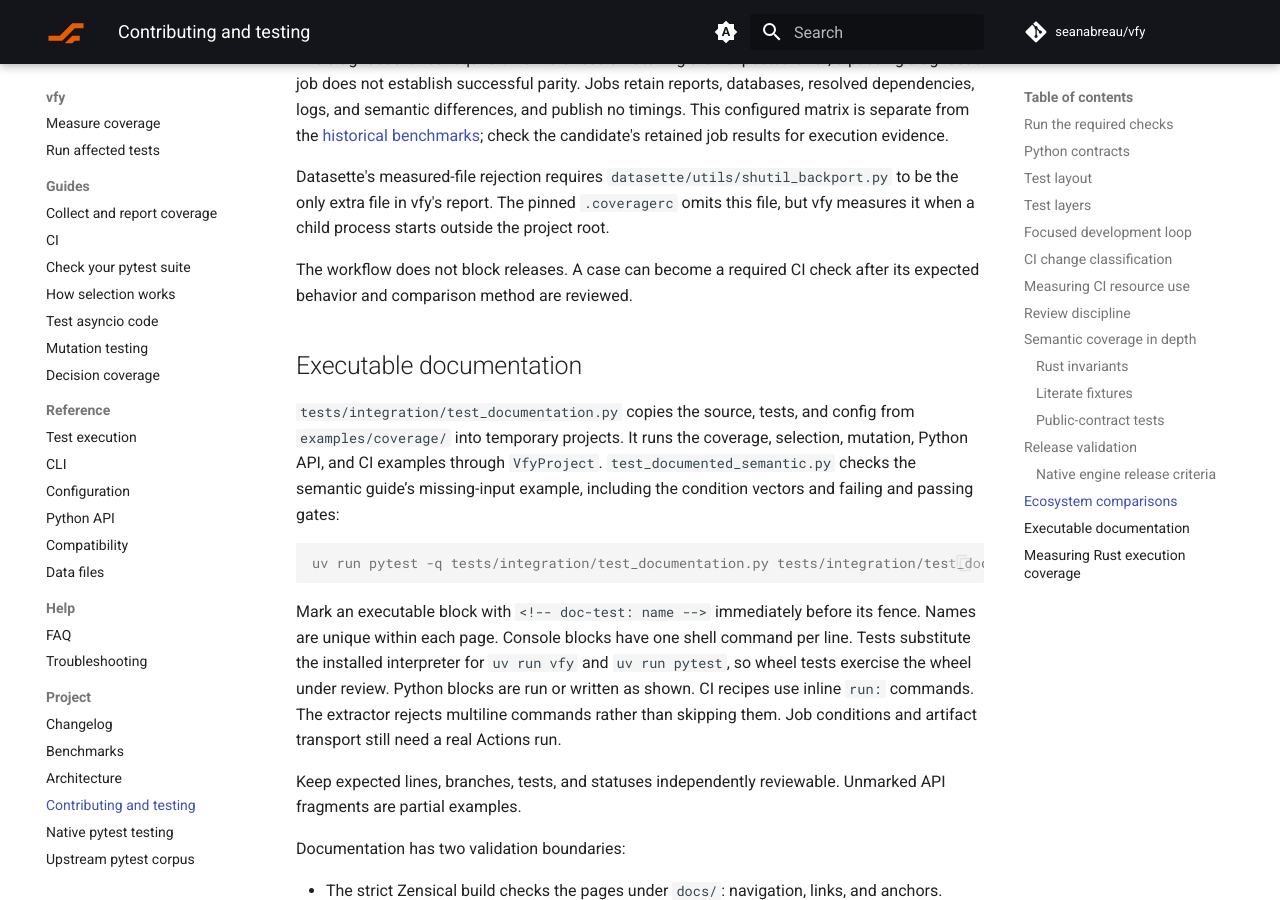
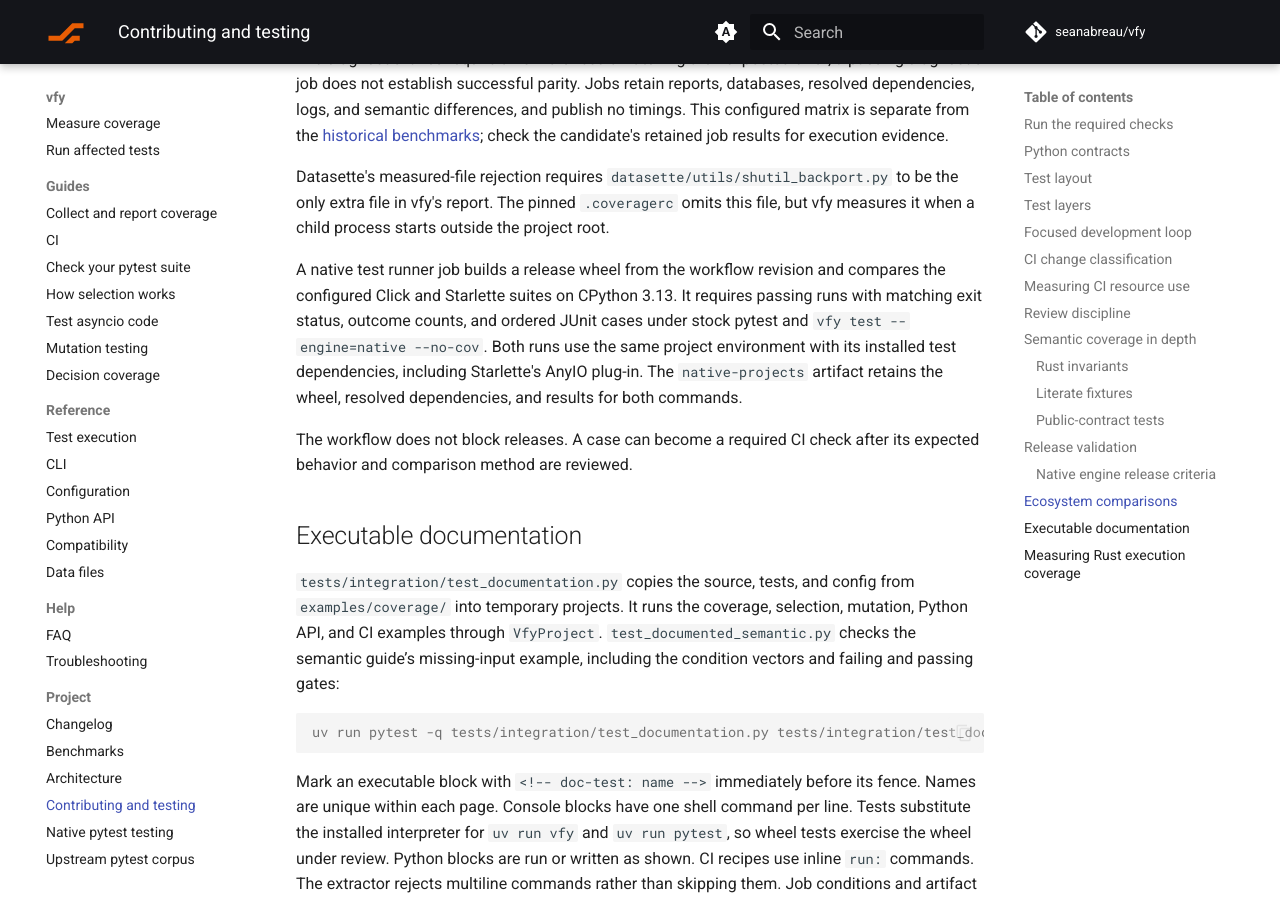
Before and after one commit to seanabreau/vfy, an MkDocs documentation site: the page built from docs/about/testing.md, in a window 1280 px wide and 900 px high, scrolled down 8819 px. Built offline with MkDocs 1.6.1 and Material for MkDocs 9.7.7, drawn with Linux system fonts in a browser that asks for light colours; comment, search, counter and statistics services are not loaded.

Commit message:
Run native Click and Starlette suites in ecosystem CI

```diff
--- a/docs/about/testing.md
+++ b/docs/about/testing.md
@@ -299,6 +299,14 @@ Datasette's measured-file rejection requires `datasette/utils/shutil_backport.py
 to be the only extra file in vfy's report. The pinned `.coveragerc` omits this
 file, but vfy measures it when a child process starts outside the project root.
 
+A native test runner job builds a release wheel from the workflow revision and
+compares the configured Click and Starlette suites on CPython 3.13. It requires
+passing runs with matching exit status, outcome counts, and ordered JUnit cases
+under stock pytest and `vfy test --engine=native --no-cov`. Both runs use the
+same project environment with its installed test dependencies, including
+Starlette's AnyIO plug-in. The `native-projects` artifact retains the wheel,
+resolved dependencies, and results for both commands.
+
 The workflow does not block releases. A case can become a required CI check
 after its expected behavior and comparison method are reviewed.
 
```
Also changed, not shown: 1 other file.
